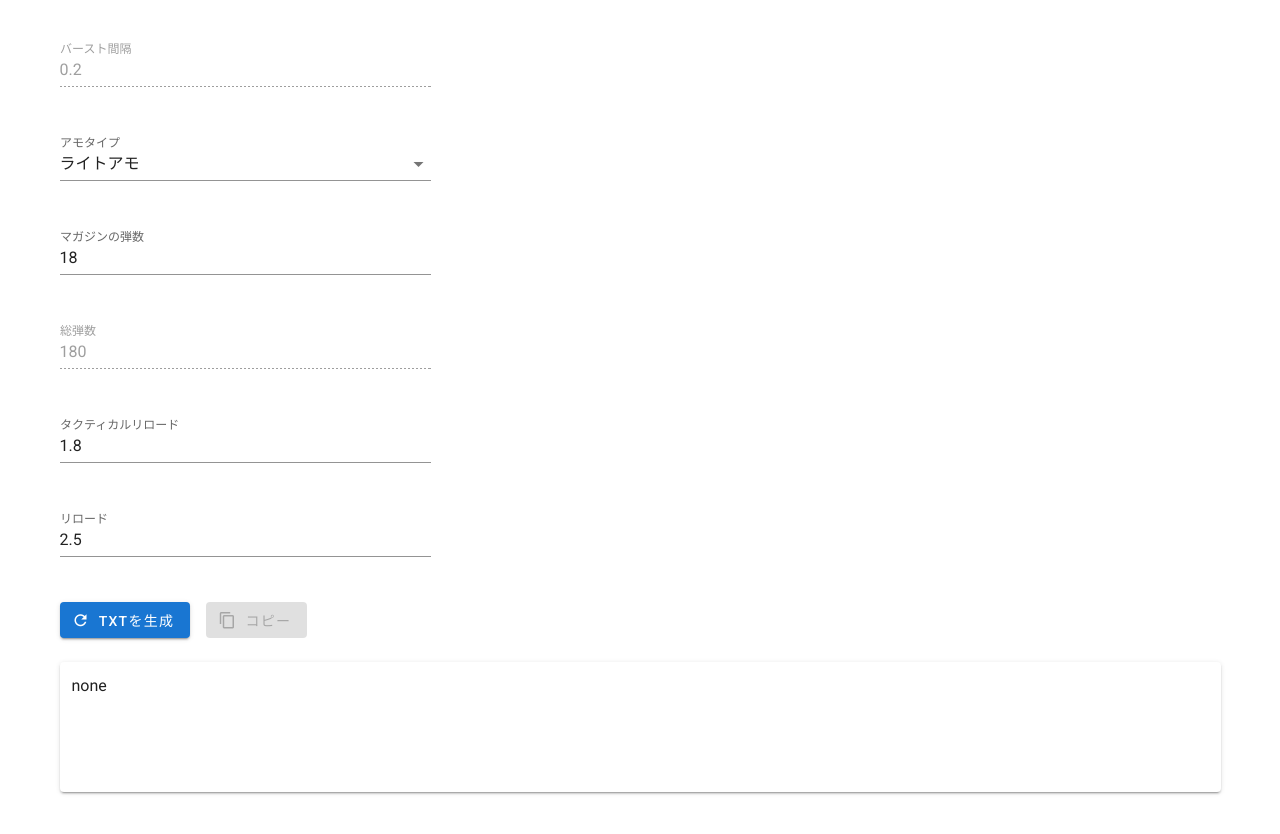
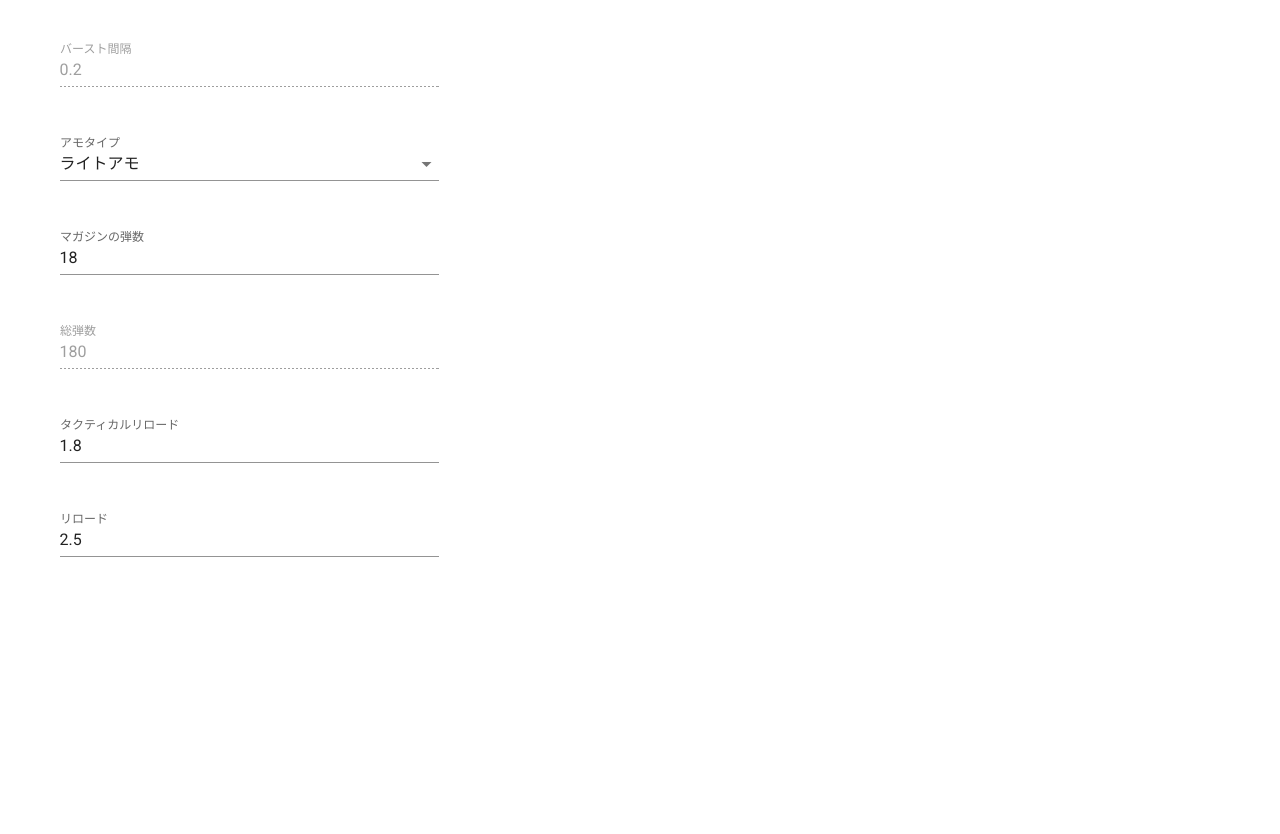
Before and after one commit to BlueSheep2804/r5rtool, a Vue app: page / in a window 1280 px wide. Shown: the part 880-1714 px from the top of the page. After the commit the page ends 1470 px from the top, so only its background shows below. Built offline with nearby package versions, Linux system fonts and the light colour scheme.

Commit message:
[CHANGE]md以上の幅の場合、UIを2カラムに

```diff
--- a/src/components/PropertyCheckbox.vue
+++ b/src/components/PropertyCheckbox.vue
@@ -2,7 +2,8 @@
 <v-row>
   <v-col
     cols="12"
-    sm="4"
+    md="10"
+    lg="8"
   >
     <v-checkbox
       v-model="weaponProperty"
--- a/src/components/PropertyInput.vue
+++ b/src/components/PropertyInput.vue
@@ -2,7 +2,8 @@
 <v-row>
   <v-col
     cols="12"
-    sm="4"
+    md="10"
+    lg="8"
   >
     <v-text-field
       v-model="weaponProperty"
--- a/src/components/PropertySelect.vue
+++ b/src/components/PropertySelect.vue
@@ -2,7 +2,8 @@
 <v-row>
   <v-col
     cols="12"
-    sm="4"
+    md="10"
+    lg="8"
   >
     <v-select
       :items="items"
--- a/src/views/Weapons.vue
+++ b/src/views/Weapons.vue
@@ -1,5 +1,15 @@
 <template>
   <v-container>
+    <v-row>
+      <v-col
+        cols="12"
+      >
+        <v-row no-gutters>
+          <v-col
+            cols="12"
+            sm="10"
+            md="6"
+          >
             <property-select
               label="武器タイプ"
               :items="weaponType"
@@ -89,10 +99,10 @@
               min="0"
               step="0.1"
             ></property-input>
-
-    <v-row>
+          </v-col>
           <v-col
             cols="12"
+            md="6"
           >
             <v-btn
               color="primary"
@@ -122,17 +132,15 @@
               </v-icon>
               コピー
             </v-btn>
-      </v-col>
-      <v-col
-        cols="12"
-        sm="12"
-      >
             <v-textarea
               solo
               readonly
               auto-grow
               :value="weaponText"
+              class="mt-4"
             ></v-textarea>
+          </v-col>
+        </v-row>
       </v-col>
     </v-row>
   </v-container>
```
Lines whose indentation alone changed are shown as unchanged.
